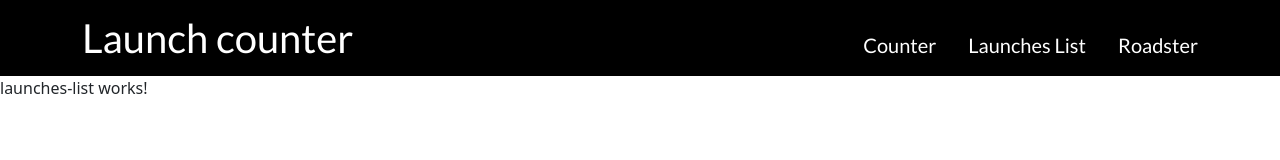
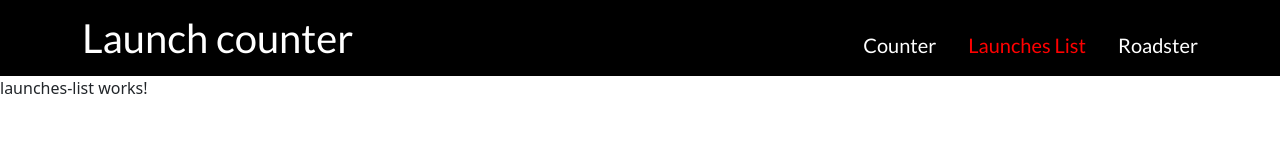
Before and after one commit to hencel/spaceXLanuches, an Angular app: page /launchesList in a window 1280 px wide. Shown: the top 160 px of the page. Built offline with nearby package versions, Linux system fonts and the light colour scheme.

Commit message:
SX-001 Fixed routing. Added color to current link on header

```diff
--- a/src/app/app.module.ts
+++ b/src/app/app.module.ts
@@ -12,6 +12,7 @@ import { LaunchesListComponent } from './launches-list/launches-list.component';
 import { RoadsterComponent } from './roadster/roadster.component';
 import { LinkListItemComponent } from './link-list-item/link-list-item.component';
 import { NgbModule } from '@ng-bootstrap/ng-bootstrap';
+import { Router, RouterModule } from '@angular/router';
 
 @NgModule({
   declarations: [
@@ -27,7 +28,8 @@ import { NgbModule } from '@ng-bootstrap/ng-bootstrap';
     BrowserModule,
     AppRoutingModule,
     HttpClientModule,
-    NgbModule
+    NgbModule,
+    RouterModule
   ],
   providers: [DatePipe],
   bootstrap: [AppComponent]
--- a/src/app/link-list-item/link-list-item.component.html
+++ b/src/app/link-list-item/link-list-item.component.html
@@ -1,5 +1,5 @@
 <ul class="list-unstyled d-flex flex-row m-0">
     <li *ngFor="let item of headerList">
-        <a href="/{{item.link}}">{{item.title}}</a>
+        <a routerLink="{{item.link}}" routerLinkActive="active">{{item.title}}</a>
     </li>
 </ul>
--- a/src/app/link-list-item/link-list-item.component.scss
+++ b/src/app/link-list-item/link-list-item.component.scss
@@ -5,6 +5,9 @@ ul {
             text-decoration: none;
             color: #fff;
             font-size: 20px;
+            &.active {
+                color: red
+            }
         }
     }
 }
```
Also changed, not shown: src/app/app-routing.module.ts (+5 -5 lines).
